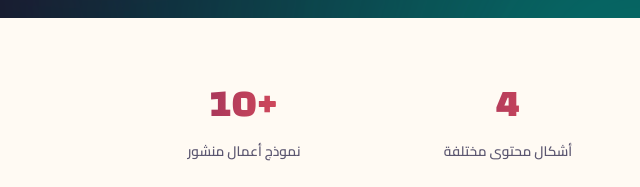
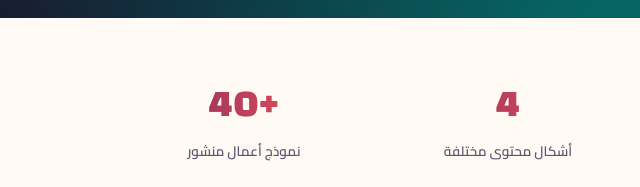
Before and after one commit to saelzobi-byte/Portfolio, a plain HTML site: page index.html in a window 1280 px wide. Shown: the part 765-952 px from the top of the page, 0-640 px from the left. Drawn offline with Linux system fonts and the light colour scheme.

Commit message:
تعديلات إضافية

```diff
--- a/index.html
+++ b/index.html
@@ -676,7 +676,7 @@
     <div class="stat-label">أشكال محتوى مختلفة</div>
   </div>
   <div>
-    <div class="stat-num">+10</div>
+    <div class="stat-num">+40</div>
     <div class="stat-label">نموذج أعمال منشور</div>
   </div>
 </div>
```
